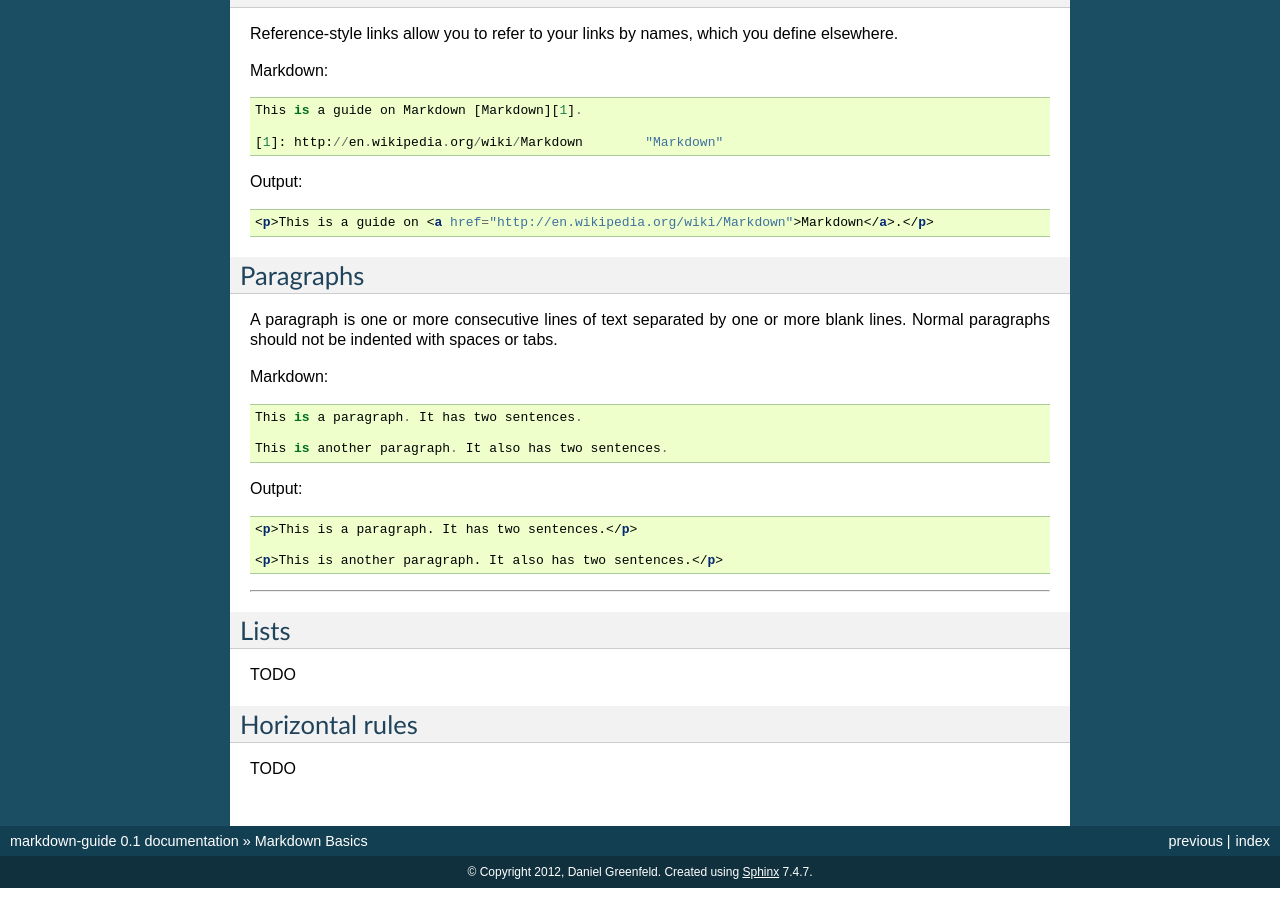
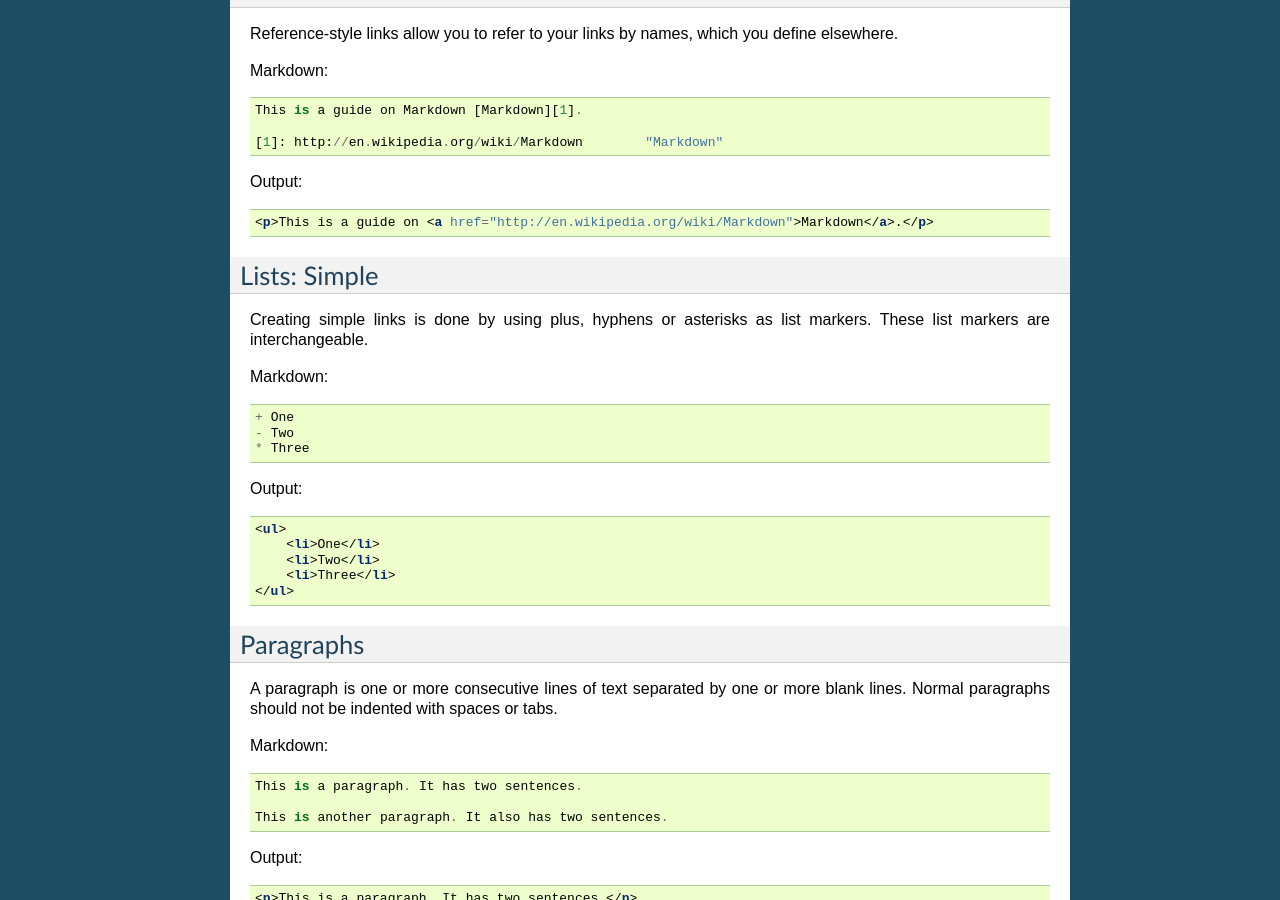
Before and after one commit to joaedwar/markdown-guide, a Sphinx documentation site: the page built from docs/basics.rst, in a window 1280 px wide and 900 px high, scrolled down 2785 px. Built offline with Sphinx 7.4.7, drawn with Linux system fonts in a browser that asks for light colours.

Commit message:
adding list basics

```diff
--- a/docs/basics.rst
+++ b/docs/basics.rst
@@ -179,6 +179,28 @@ Output:
 
     <p>This is a guide on <a href="http://en.wikipedia.org/wiki/Markdown">Markdown</a>.</p>
 
+Lists: Simple
+========
+
+Creating simple links is done by using plus, hyphens or asterisks as list markers. These list markers are interchangeable.
+
+Markdown::
+
+    + One
+    - Two
+    * Three
+
+Output:
+
+.. code-block:: html
+
+    <ul>
+        <li>One</li>
+        <li>Two</li>
+        <li>Three</li>
+    </ul>
+
+
 Paragraphs
 ===========
 
@@ -201,10 +223,6 @@ Output:
 
 ----
 
-Lists
-========
-
-TODO
 
 
 
```
